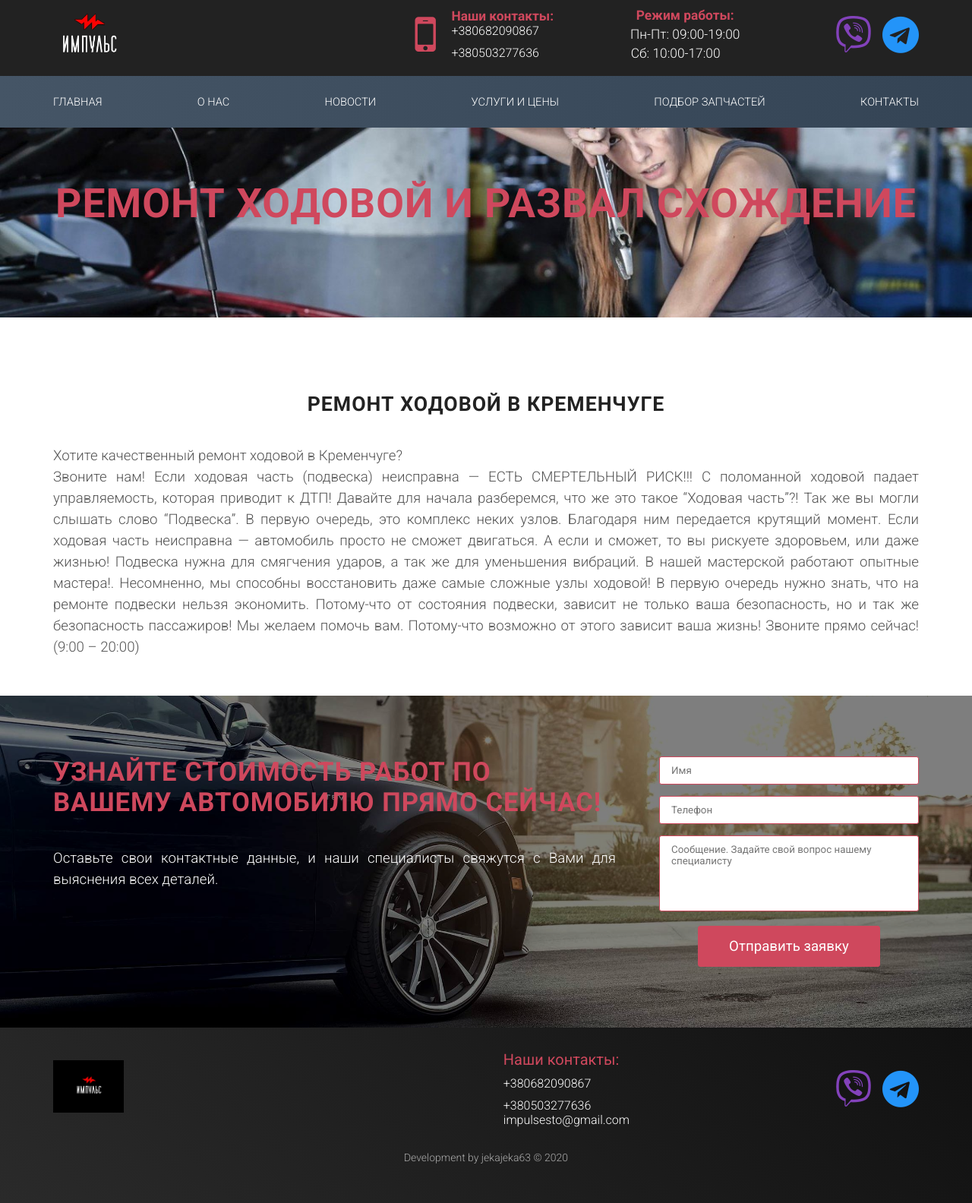
After one commit to EwgenyKuzmenko/ivan, a Django app: page /wheels/ in a window 1280 px wide. The commit adds this page. Shown: the whole page at 76% size. Run offline with Django 3.2, Linux system fonts and the light colour scheme; some libraries are stand-ins or nearby versions.

Commit message:
Дизайн

```diff
--- a/mysite/mysite/urls.py
+++ b/mysite/mysite/urls.py
@@ -24,28 +24,5 @@ urlpatterns = [
     path('price/', views.prices, name='price'),
     path('parts/', views.patrs, name='parts'),
     path('contacts/', views.contacts, name='contacts'),
+    path('wheels/', views.wheels, name='wheels'),
 ]
-from bs4 import BeautifulSoup
-import requests
-s = requests.session()
-
-url = "https://b2b.ad.ua/views/account/login"
-headers = {"Referer": "https://b2b.ad.ua/Account/Login",
-            "Origin": "https://b2b.ad.ua",
-            "Content-Type": "application/x-www-form-urlencoded",
-            "Accept": "text/html,application/xhtml+xml,application/xml;q=0.9,*/*;q=0.8",
-            "User-Agent": "Mozilla/5.0 (Macintosh; Intel Mac OS X 10_15_5) AppleWebKit/605.1.15 (KHTML, like Gecko) Version/13.1.1 Safari/605.1.15"}
-s.get(url,headers=headers)
-
-firstresp = requests.get(url,headers=headers)
-soup = BeautifulSoup(firstresp.content, "lxml")
-
-token = soup.find("form").find("input").get("value")
-data = {"__RequestVerificationToken" : token, "ComId" : "15", "UserName" : "33969", "Password" : "033969", "RememberMe" : "False"}
-headers = {"Referer": "https://b2b.ad.ua/Account/Login",
-            "Origin": "https://b2b.ad.ua",
-            "Content-Type": "application/x-www-form-urlencoded",
-            "Accept": "text/html,application/xhtml+xml,application/xml;q=0.9,*/*;q=0.8",
-            "User-Agent": "Mozilla/5.0 (Macintosh; Intel Mac OS X 10_15_5) AppleWebKit/605.1.15 (KHTML, like Gecko) Version/13.1.1 Safari/605.1.15"}
-
-resp = requests.post("https://b2b.ad.ua/views/account/login?__RequestVerificationToken="+token+"&ComId=15&UserName=33969&Password=033969&RememberMe=false")
--- a/mysite/mysite/views.py
+++ b/mysite/mysite/views.py
@@ -10,6 +10,9 @@ def index(request):
 def about(request):
     return render(request, 'about.html')
 
+
+def wheels(request):
+    return render(request, 'wheels.html')
 
 def prices(request):
     price = {"Ш+Б колес R13,14 (одно колесо)/ без балансировки": "60.00/50.00",
--- a/templates/index.html
+++ b/templates/index.html
@@ -83,7 +83,7 @@
 				<a href="{% url 'about' %}">О нас</a>
                 <a href="{% url 'news' %}">Новости</a>
 				<a href="{% url 'price' %}">Услуги и цены</a>
-				<a href="{% url 'parts' %}">Подбор запчастей</a>
+				<a href="{% url 'parts' %}">Продажа автомасел</a>
 				<a href="{% url 'contacts' %}">Контакты</a>
 			</div>
 		</nav>
@@ -109,7 +109,7 @@
 					       <h4>Цены на наши услуги</h4>
 					       <div class="article">
 					       	<p>Цены на услуги и ремонтные работы.</p></div>
-				           <a href="/" class="all_btn">Подробнее</a>
+				           <a href="{% url 'price' %}" class="all_btn">Подробнее</a>
 					    </figcaption>
 					</figure>
 					<figure>
@@ -117,7 +117,7 @@
 					    <figcaption>
 					       <h4>Ремонт ходовой части</h4>
 					       <div class="article">Подвеска авто постоянно находится под нагрузкой. Поэтому возникает острая необходимость в периодической диагностике и замене деталей. Цена на услуги ремонта ходовой подвески зависит от количества и сложности работ по замене деталей.</div>
-				           <a href="/" class="all_btn">Подробнее</a>
+				           <a href="{% url 'wheels' %}" class="all_btn">Подробнее</a>
 					    </figcaption>
 					</figure>
 					<figure>
--- /dev/null
+++ b/templates/wheels.html
@@ -0,0 +1,153 @@
+<!DOCTYPE html>
+{% load static %}
+
+<html lang="ru">
+<head>
+        <!-- Global site tag (gtag.js) - Google Analytics -->
+<script async src="https://www.googletagmanager.com/gtag/js?id=UA-171270796-1"></script>
+<script>
+  window.dataLayer = window.dataLayer || [];
+  function gtag(){dataLayer.push(arguments);}
+  gtag('js', new Date());
+
+  gtag('config', 'UA-171270796-1');
+</script>
+	<meta charset="UTF-8">
+	<meta name="viewport" content="width=device-width, initial-scale=1, shrink-to-fit=no">
+
+	<title>СТО Impuls Autoservice </title>
+	<meta name="description" content="Text description">
+
+	<!-- Font -->
+	<link rel="stylesheet" href="https://use.fontawesome.com/releases/v5.8.1/css/all.css" integrity="sha384-50oBUHEmvpQ+1lW4y57PTFmhCaXp0ML5d60M1M7uH2+nqUivzIebhndOJK28anvf" crossorigin="anonymous">
+	<link rel="stylesheet" href="https://cdnjs.cloudflare.com/ajax/libs/font-awesome/4.7.0/css/font-awesome.min.css">
+	<link href="https://fonts.googleapis.com/css?family=Roboto:300,400,700,900&amp;subset=cyrillic" rel="stylesheet">
+
+	<script src="https://ajax.googleapis.com/ajax/libs/jquery/3.3.1/jquery.min.js"></script>
+	<!--Slick-->
+	<link rel="stylesheet" type="text/css" href="{% static 'js/slick/slick.css' %}"/>
+    <link rel="stylesheet" type="text/css" href="{% static 'js/slick/slick-theme.css' %}"/>
+	<link rel="stylesheet" type="text/css" href="{% static 'css/main.css' %}">
+	<link rel="stylesheet" href="{% static 'css/responsive.css' %}">
+
+	<script src="{% static 'js/slick/slick.min.js' %}"></script>
+    <script src="{% static 'js/slick.js' %}"></script>
+    <link rel="shortcut icon" href="favicon.ico" />
+
+</head>
+	<body>
+		<header>
+			<section class="container flex">
+				<div class="logo">
+					<a href="/" style="background: url({% static 'img/logo.png' %})no-repeat center left/50%">
+{#						<p>Impuls<br><span>autoservice</span></p>#}
+					</a>
+				</div>
+				<div class="mob">
+					<i class="fa fa-mobile fa-4x" aria-hidden="true"></i>
+				</div>
+				<div class="number">
+					<h4>Наши контакты:</h4>
+					<a href="tel:+38068 20 90 867" class="first-tel">+380682090867</a>
+					<a href="tel:+38050 32 77 636">+380503277636</a>
+				</div>
+				<div class="time">
+					 <h4>Режим работы:</h4>
+					<h5>Пн-Пт: 09:00-19:00</h5>
+					<h5 style="margin-left:-25px;">Сб: 10:00-17:00</h5>
+				</div>
+				<div class="social">
+					<a href="viber://add?number=380682090867" target="_blank"><i class="viber_icon fab fa-viber fa-2x" aria-hidden="true"></i></a>
+					<a href="https://telegram.im/@impulse_stoBot" target="_blank"><i class="telegram_icon fa fa-telegram fa-2x" aria-hidden="true"></i></a>
+                </div>
+			</section>
+		</header>
+		<div class="mob_menu">
+			<a class="menu_btn">
+				<span style="background: url({% static 'img/menu.png' %}) no-repeat center/contain;"></span>
+			</a>
+				<nav class="mob_nav">
+				<a href="{% url 'index' %}">Главная</a>
+				<a href="{% url 'about' %}">О нас</a>
+                <a href="{% url 'news' %}">Новости</a>
+				<a href="{% url 'price' %}">Услуги и цены</a>
+				<a href="{% url 'parts' %}">Подбор запчастей</a>
+				<a href="{% url 'contacts' %}">Контакты</a>
+				</nav>
+		</div>
+
+		<nav class="menu">
+			<div class="container flex">
+				<a href="{% url 'index' %}">Главная</a>
+				<a href="{% url 'about' %}">О нас</a>
+                <a href="{% url 'news' %}">Новости</a>
+				<a href="{% url 'price' %}">Услуги и цены</a>
+				<a href="{% url 'parts' %}">Подбор запчастей</a>
+				<a href="{% url 'contacts' %}">Контакты</a>
+			</div>
+		</nav>
+
+		<div class="promo-about" style="background: url({% static 'img/my2.jpg' %})no-repeat center/cover;">
+			<h3>Ремонт Ходовой и развал схождение</h3>
+		</div>
+		<div class="about_page">
+		<div class="container">
+			<div class="article">
+                <h1 style="color: #222222">Ремонт ходовой в Кременчуге</h1>
+                Хотите качественный ремонт ходовой в Кременчуге? <br>
+
+                Звоните нам! Если ходовая часть (подвеска) неисправна — ЕСТЬ СМЕРТЕЛЬНЫЙ РИСК!!! С поломанной ходовой падает управляемость, которая приводит к ДТП!
+Давайте для начала разберемся, что же это такое “Ходовая часть”?! Так же вы могли слышать слово “Подвеска”. В первую очередь, это комплекс неких узлов. Благодаря ним передается крутящий момент.
+Если ходовая часть неисправна — автомобиль просто не сможет двигаться. А если и сможет, то вы рискуете здоровьем, или даже жизнью! Подвеска нужна для смягчения ударов, а так же для уменьшения вибраций.
+В нашей мастерской работают опытные мастера!. Несомненно, мы способны восстановить даже самые сложные узлы ходовой! В первую очередь нужно знать, что на ремонте подвески нельзя экономить. Потому-что от состояния подвески, зависит не только ваша безопасность, но и так же безопасность пассажиров!
+Мы желаем помочь вам. Потому-что возможно от этого зависит ваша жизнь!
+Звоните прямо сейчас! (9:00 – 20:00)
+
+            </div>
+		</div>
+		</div>
+		<div class="order">
+			<a name="order"></a>
+			<div class="container flex">
+				<div class="form-text">
+					<h3>Узнайте стоимость работ по Вашему автомобилю прямо сейчас!</h3>
+					<p>Оставьте свои контактные данные, и наши специалисты свяжутся с Вами для выяснения всех деталей.</p>
+				</div>
+				<form method="post" class="form-wrap" id="order_form">
+					<input class="inp" name="u_name" type="text" placeholder="Имя">
+					<input class="inp" name="u_phone" type="tel" placeholder="Телефон">
+					<textarea name="u_mess" class="inp" style="height: 100px;" placeholder="Сообщение. Задайте свой вопрос нашему специалисту"></textarea>
+					<button class="all_btn">Отправить заявку</button>
+				</form>
+			</div>
+		</div>
+
+		<footer>
+			<section class="container flex">
+				<div class="footer-logo logo">
+					<a href="./" style="background: url({% static 'img/logo.jpg' %})no-repeat center left/50%">
+{#						<p>Impuls<br><span>autoservice</span></p>#}
+					</a>
+				</div>
+				<div class="number">
+					<h4>Наши контакты:</h4>
+					<a href="tel:+38068 20 90 867" class="first-tel">+380682090867</a>
+					<a href="tel:+38050 32 77 636">+380503277636</a>
+					<a href="mailto:impulsesto@gmail.com">impulsesto@gmail.com</a>
+				</div>
+				<div class="social">
+					<a href="viber://add?number=380682090867" target="_blank"><i class="viber_icon fab fa-viber fa-2x" aria-hidden="true"></i></a>
+					<a href="https://telegram.im/@impulse_stoBot" target="_blank"><i class="telegram_icon fa fa-telegram fa-2x" aria-hidden="true"></i></a>
+                </div>
+
+			</section>
+			<p class="copy">Development by jekajeka63 © 2020</p>
+			<br>
+
+		</footer>
+
+		<script src="{% static 'js/main.js' %}"></script>
+
+
+	</body>
+</html>
```
Also changed, not shown: templates/efef.html (deleted, +0 -133 lines), templates/resp.html (deleted, +0 -1 lines).
